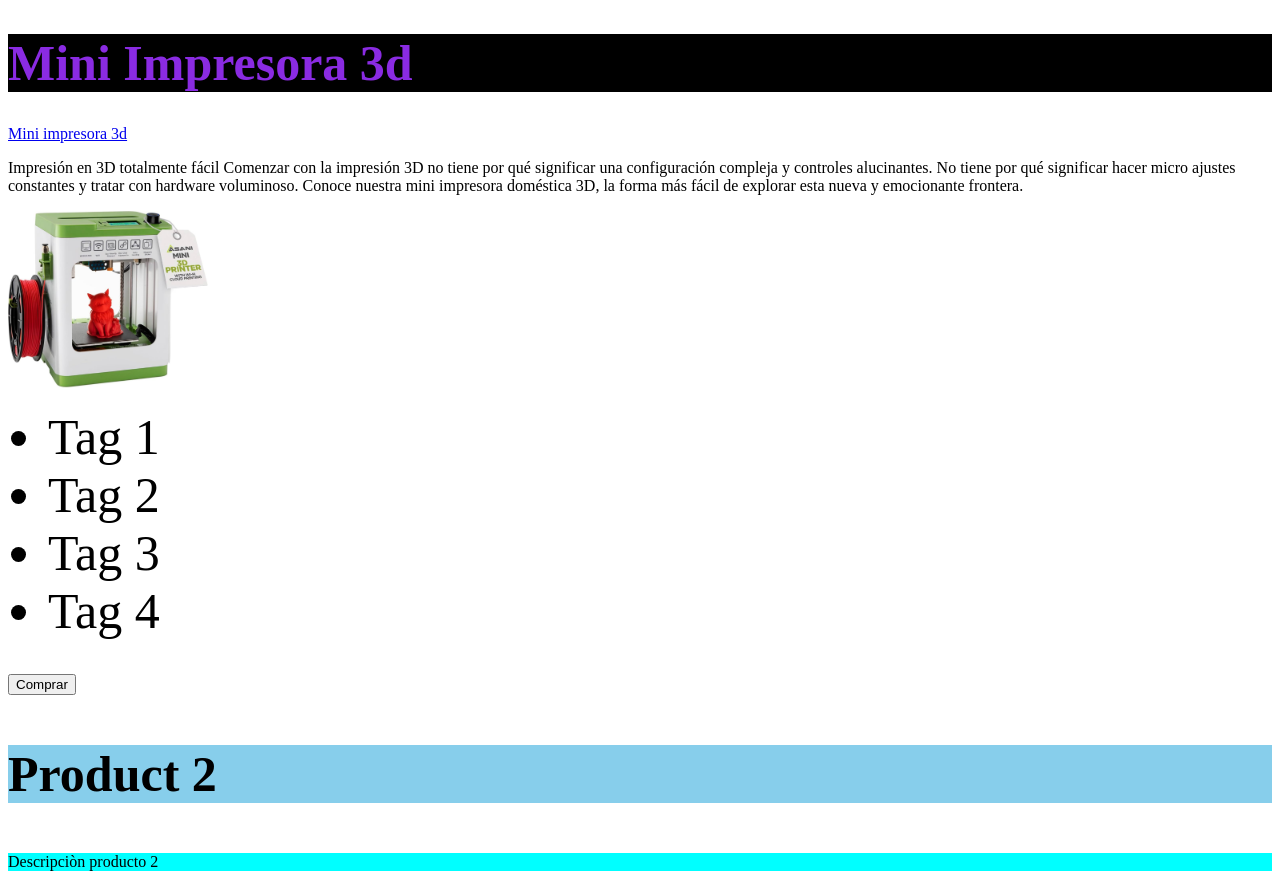
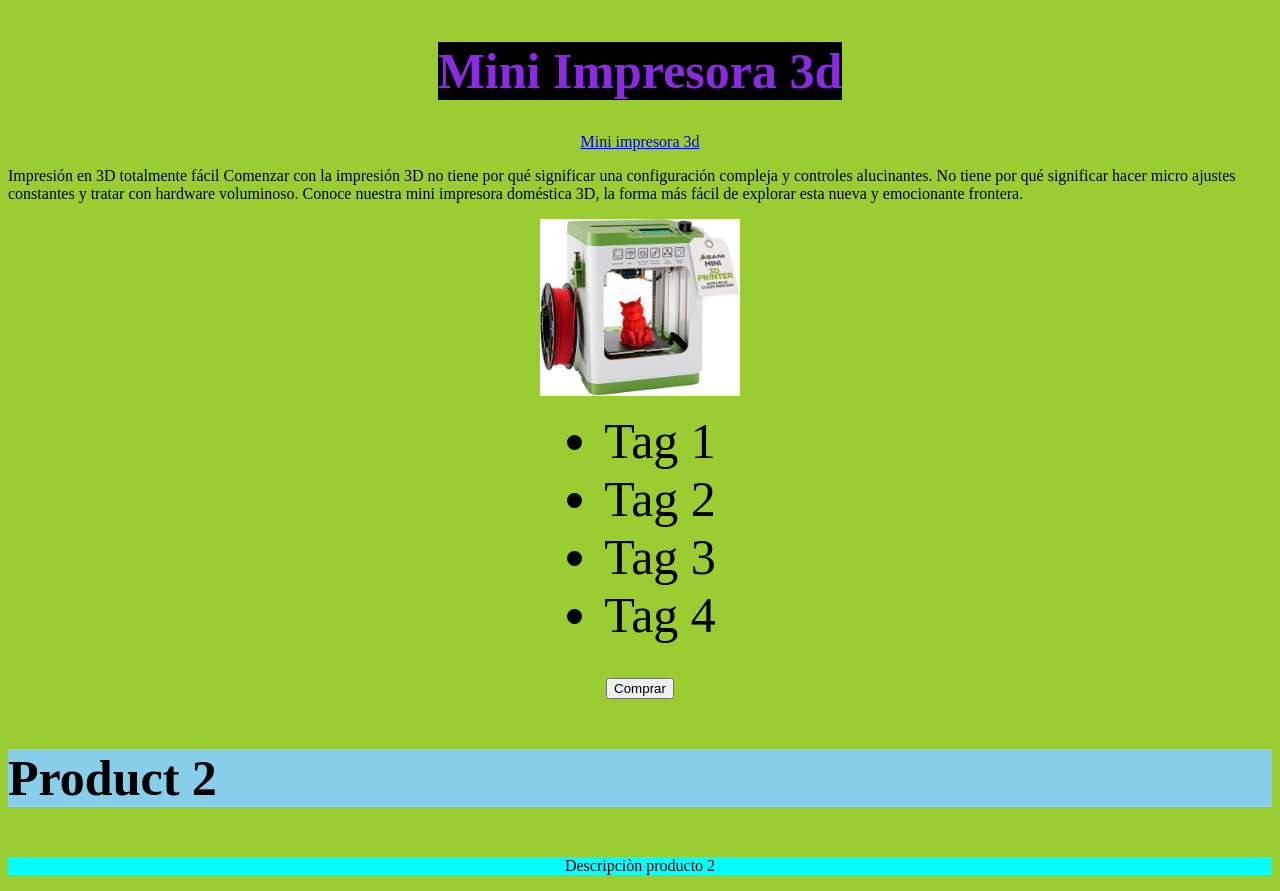
Before and after one commit to ReyesC100/Practica-CSS, a plain HTML site: page index.html in a window 1280 px wide. Drawn offline with Linux system fonts and the light colour scheme.

Commit message:
Practica flexbox

```diff
--- a/index.html
+++ b/index.html
@@ -7,8 +7,8 @@
     <link rel="stylesheet" href="practica.css">
 </head>
 <body>
-    <div class="card_product">
-        <h1 style="color: blueviolet; font-size: 50px; background: black;" >Mini Impresora 3d</h1>
+    <div class="Product_1">
+        <h1 class="tittle_product" style="color: blueviolet; font-size: 50px; background: black;" >Mini Impresora 3d</h1>
         <a class="product_link" href="https://www.amazon.com.mx/impresora-totalmente-principiantes-nivelaci%C3%B3n-autom%C3%A1tica/dp/B0C9PBKFYH" target="_blank">Mini impresora 3d</a>
         <p>Impresión en 3D totalmente fácil
             Comenzar con la impresión 3D no tiene por qué significar una configuración compleja y controles alucinantes. No tiene por qué significar hacer micro ajustes constantes y tratar con hardware voluminoso. Conoce nuestra mini impresora doméstica 3D, la forma más fácil de explorar esta nueva y emocionante frontera.
--- a/practica.css
+++ b/practica.css
@@ -1,4 +1,7 @@
 /* H3 0.1.0.0 */
+body {
+    background: yellowgreen;
+}
 #unique-description-2 {
     background: skyblue;
     font-size: 50px;
@@ -13,7 +16,15 @@ li {
     font-size: 100px;
 }
 
+.Product_1 {
+        display: flex;
+        flex-direction: column;
+        justify-content: center;
+        align-items: center;
+    }
+
 /*p descripcion 2 0.0.0.1 */
 .wrapper_card p {
-    background: cyan;
-}
+    display: flex;
+    justify-content: center;
+    background: cyan;}
```
